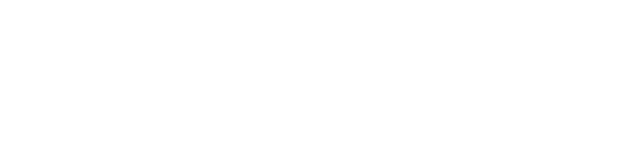
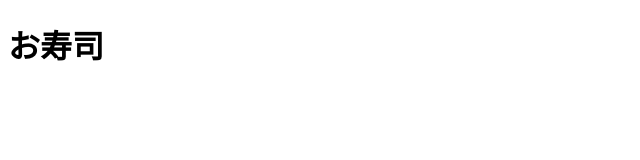
Before and after one commit to InabaMinase/html-task, a plain HTML site: page 最終課題/index.html in a window 1280 px wide. Shown: the whole page, without its empty margins (0-640 px from the left). Drawn offline with Linux system fonts and the light colour scheme.

Commit message:
パスの修正

```diff
--- a/最終課題/index.html
+++ b/最終課題/index.html
@@ -3,9 +3,14 @@
 <head>
     <meta charset="UTF-8">
     <meta name="viewport" content="width=device-width, initial-scale=1.0">
-    <title>Document</title>
+    <title>Sushi</title>
 </head>
 <body>
+    <header>
+        <div class="container">
+        <h1 class="title">お寿司</h1>
+    </div>
+    </header>
 
 </body>
 </html>
```
Also changed, not shown: 中間課題/ニュース/news.html (+1 -1 lines), 中間課題/気になる企業/conpany.html (+1 -1 lines).
